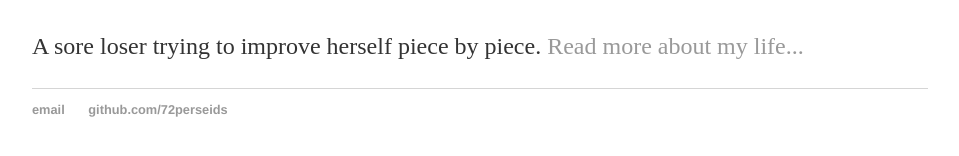
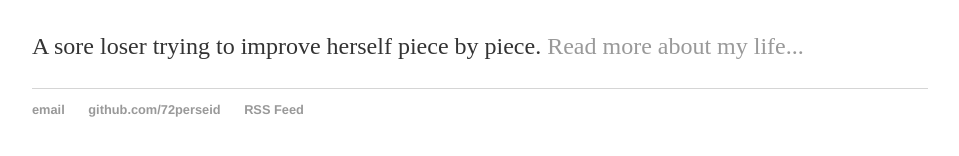
Before and after one commit to 72perseid/72perseid.github.io, a Jekyll site: the page built from index.html, in a window 1280 px wide. Shown: the part 167-323 px from the top of the page, without its empty margins (160-1119 px from the left). Built offline with Jekyll 4.4.1, drawn with Linux system fonts in a browser that asks for light colours.

Commit message:
Update default.html

```diff
--- a/_layouts/default.html
+++ b/_layouts/default.html
@@ -19,7 +19,8 @@
 		<footer>
     		<ul>
         		<li><a href="mailto:tugce72@gmail.com">email</a></li>
-        		<li><a href="https://github.com/72perseids">github.com/72perseids</a></li>
+        		<li><a href="https://github.com/72perseid">github.com/72perseid</a></li>
+			<li><a href="https://72perseid.github.io/blog/atom.xml">RSS Feed</a></li>
 			</ul>
 		</footer>
 	</body>
```
